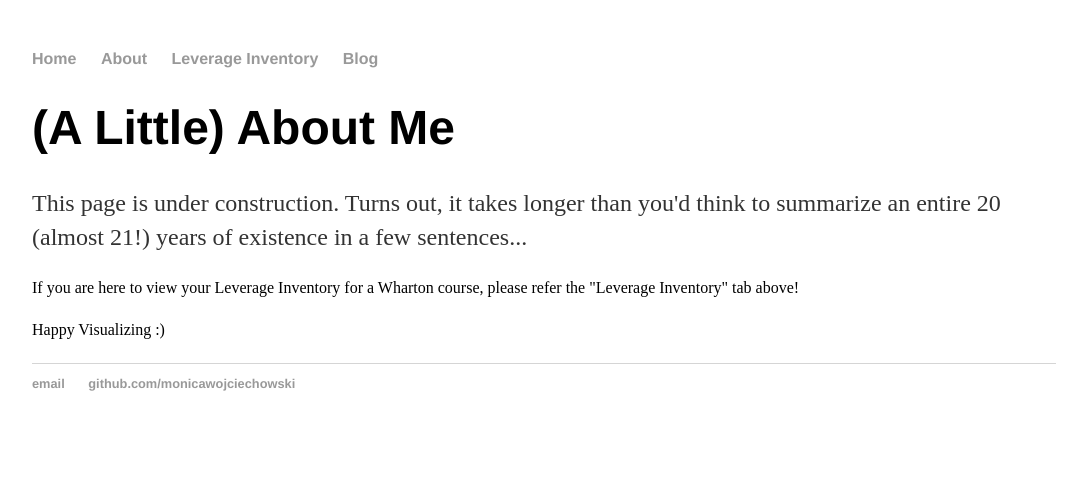
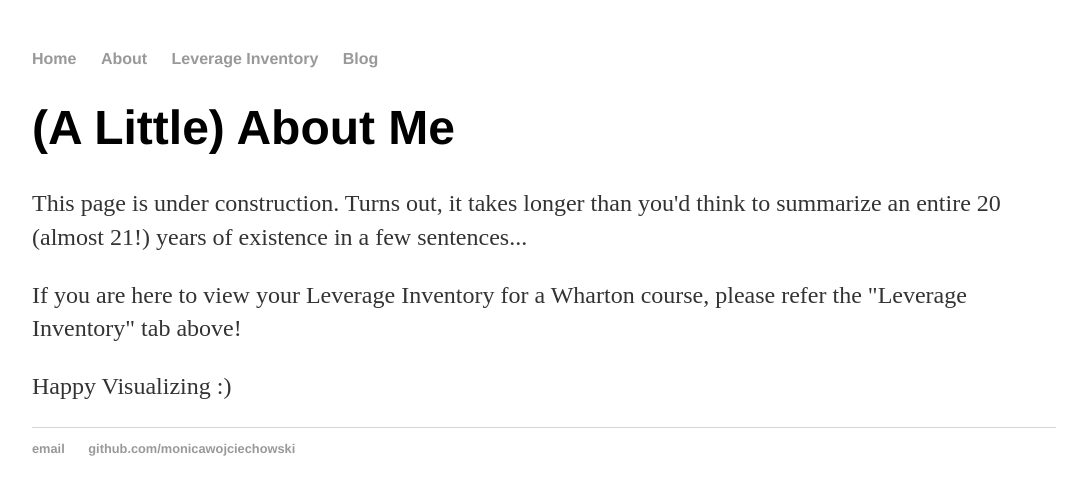
Before and after one commit to monicawoj/monicawojciechowski.github.io, a Jekyll site: the page built from about/index.html, in a window 1280 px wide. Shown: the top 495 px of the page, without its empty margins (96-1183 px from the left). Built offline with Jekyll 4.4.1, drawn with Linux system fonts in a browser that asks for light colours.

```diff
--- a/about/index.html
+++ b/about/index.html
@@ -5,6 +5,6 @@ title: (A Little) About Me
 <h1>{{ page.title }}</h1>
 <p>This page is under construction. Turns out, it takes longer than you'd think to summarize an entire 20 (almost 21!) years of existence in a few sentences...</p>
 
-<p></p>If you are here to view your Leverage Inventory for a Wharton course, please refer the "Leverage Inventory" tab above!</p>
+<p>If you are here to view your Leverage Inventory for a Wharton course, please refer the "Leverage Inventory" tab above!</p>
 
-<p></p>Happy Visualizing :)</p>
+<p>Happy Visualizing :)</p>
```
